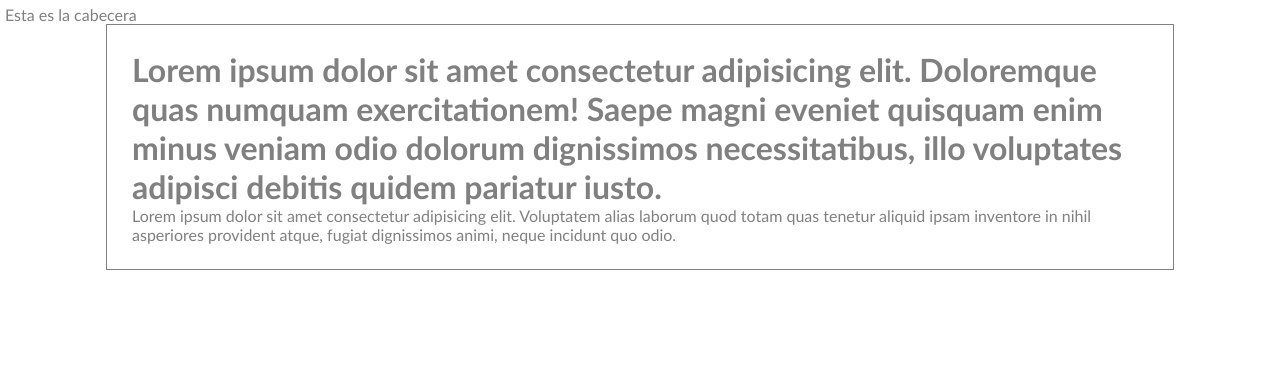
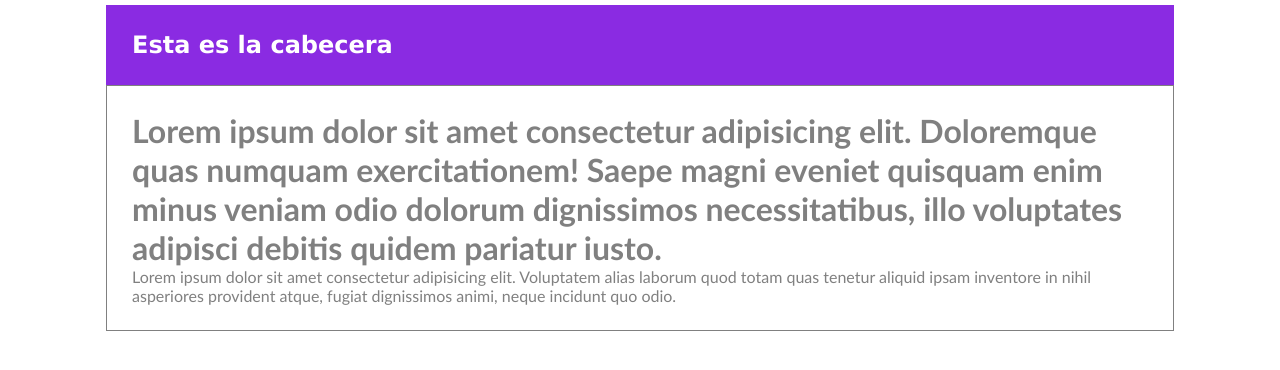
Before and after one commit to gioabril/gioblog, a plain HTML site: page index.html in a window 1280 px wide. Drawn offline with Linux system fonts and the light colour scheme.

Commit message:
Se agregó estilo a la cabecera

```diff
--- a/css/estilos.css
+++ b/css/estilos.css
@@ -14,3 +14,14 @@ body{
     padding: 25px;
     margin: 0 auto;
 }
+#cabecera{
+    width: 80%;
+    background-color:blueviolet;
+    border: solid 1px blueviolet;
+    color: white;
+    font-weight: bolder;
+    margin: 0 auto;
+    padding: 25px;
+    font-family: 'Lucida Sans', 'Lucida Sans Regular', 'Lucida Grande', 'Lucida Sans Unicode', Geneva, Verdana, sans-serif;
+    font-size: x-large;
+}
--- a/index.html
+++ b/index.html
@@ -8,7 +8,7 @@
     <link rel="stylesheet" href="/css/estilos.css">
 </head>
 <body>
-    <div class="cabecera">Esta es la cabecera</div>
+    <div id="cabecera">Esta es la cabecera</div>
     <div id="container">
         <h1>Lorem ipsum dolor sit amet consectetur adipisicing elit. Doloremque quas numquam exercitationem! Saepe magni eveniet quisquam enim minus veniam odio dolorum dignissimos necessitatibus, illo voluptates adipisci debitis quidem pariatur iusto.</h1>
         <p>Lorem ipsum dolor sit amet consectetur adipisicing elit. Voluptatem alias laborum quod totam quas tenetur aliquid ipsam inventore in nihil asperiores provident atque, fugiat dignissimos animi, neque incidunt quo odio.</p>
```
